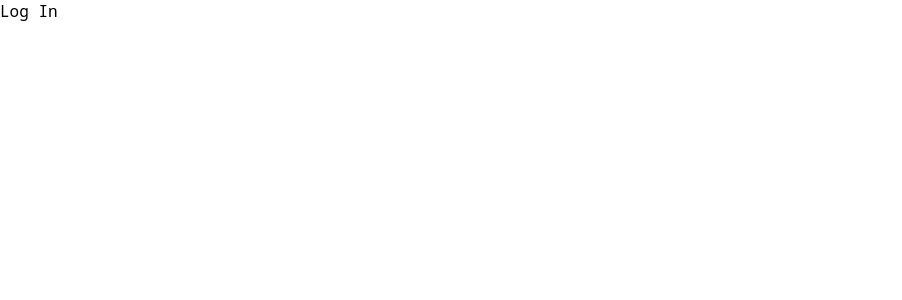
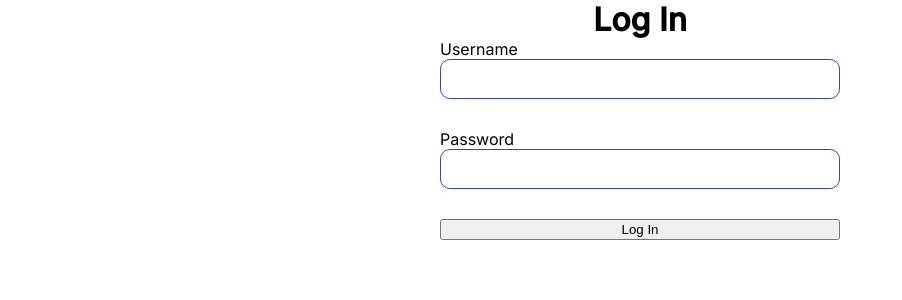
Before and after one commit to Egor-oop/hibook-react, a React (Create React App) app: page /login in a window 1280 px wide. Shown: the top 300 px of the page, without its empty margins (0-902 px from the left). Built offline with nearby package versions, Linux system fonts and the light colour scheme.

Commit message:
feat: login page

```diff
--- /dev/null
+++ b/src/components/auth/AuthInput.css
@@ -0,0 +1,16 @@
+.auth-input {
+
+}
+
+.auth-input__label {
+  display: block;
+}
+
+.auth-input__input {
+  width: 400px;
+  height: 40px;
+  border-radius: 10px;
+  border: 1px solid #4343a4;
+  padding: 0 20px;
+  font-size: 16px;
+}
--- /dev/null
+++ b/src/components/auth/AuthInput.jsx
@@ -0,0 +1,21 @@
+import React from 'react';
+import './AuthInput.css'
+
+export const AuthInput = ({type, label, placeholder, inputId, inputName, value, ...props }) => {
+  return (
+    <div className='auth-input'>
+      <label className='auth-input__label'>{label}</label>
+      <input
+        type={type}
+        placeholder={placeholder}
+        id={inputId}
+        name={inputName}
+        value={value}
+        { ...props }
+        className='auth-input__input'
+        autoCapitalize='off'
+        autoCorrect='off'
+      />
+    </div>
+  )
+}
--- /dev/null
+++ b/src/components/button/InputButton.jsx
@@ -0,0 +1,11 @@
+import React from 'react';
+
+export const InputButton = ({title, ...props}) => {
+  return (
+    <input
+      type='button'
+      value={title}
+      {...props}
+    />
+  )
+}
--- a/src/index.css
+++ b/src/index.css
@@ -1,9 +1,10 @@
-@import url('https://fonts.googleapis.com/css2?family=Noto+Sans+Mono:wght@400;600&display=swap');
+@import url('https://fonts.googleapis.com/css2?family=Inter:wght@400;500&display=swap');
 
 * {
   margin: 0;
+  box-sizing: border-box;
 }
 
 body {
-  font-family: 'Noto Sans Mono', monospace;
+  font-family: 'Inter', sans-serif;
 }
--- /dev/null
+++ b/src/pages/auth/Auth.css
@@ -0,0 +1,15 @@
+.auth__container {
+  display: flex;
+  justify-content: center;
+}
+
+.auth__form-inputs {
+  display: flex;
+  flex-direction: column;
+  gap: 30px;
+}
+
+.auth__header {
+  text-align: center;
+  display: block;
+}
--- a/src/pages/auth/Login.jsx
+++ b/src/pages/auth/Login.jsx
@@ -1,7 +1,39 @@
 import React from 'react';
+import './Auth.css';
+import { AuthInput } from '../../components/auth/AuthInput';
+import { InputButton } from '../../components/button/InputButton';
 
 export const Login = () => {
+  const [username, setUsername] = React.useState('');
+  const [password, setPassword] = React.useState('');
+
+  const getDataFromForm = () => {
+    console.log(`username: ${username}\npassword: ${password}`);
+  }
+
   return (
-    <div>Log In</div>
+    <div className='auth__container'>
+      <form className='auth__form'>
+        <h1 className='auth__header'>Log In</h1>
+        <div className="auth__form-inputs">
+          <AuthInput
+            type='text'
+            label='Username'
+            value={username}
+            onChange={(e) => setUsername(e.target.value)}
+          />
+          <AuthInput
+            type='password'
+            label='Password'
+            value={password}
+            onChange={(e) => setPassword(e.target.value)}
+          />
+          <InputButton
+            title='Log In'
+            onClick={() => getDataFromForm()}
+          />
+        </div>
+      </form>
+    </div>
   )
 }
```
